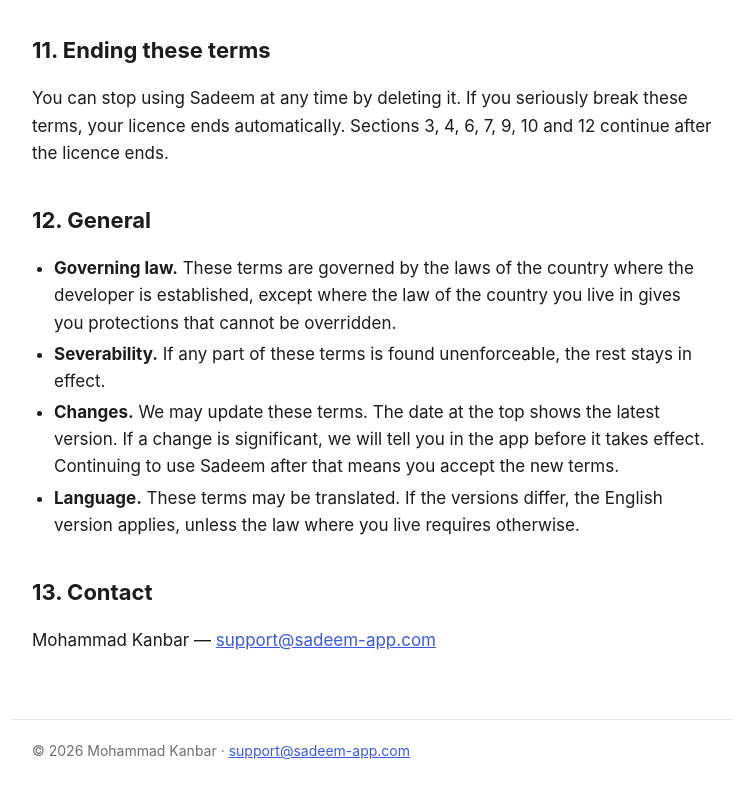
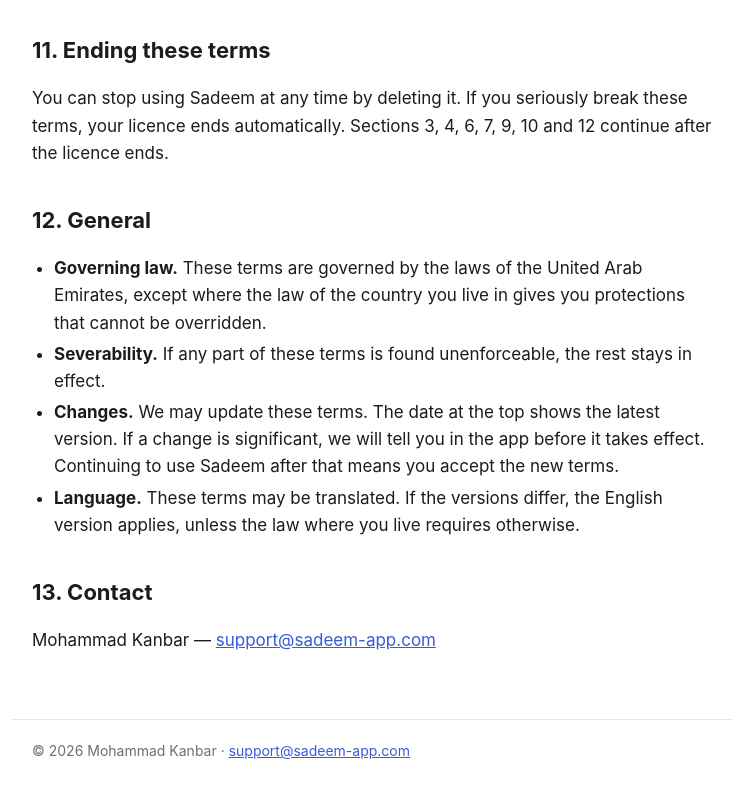
Before and after one commit to mon-v0id/sadeem-site, a plain HTML site: page terms/index.html in a window 1280 px wide. Shown: the part 4020-4823 px from the top of the page, without its empty margins (268-1010 px from the left). Drawn offline with Linux system fonts and the light colour scheme.

Commit message:
Terms: governed by the laws of the United Arab Emirates
Co-Authored-By: Claude Opus 5.5 <noreply@anthropic.com>

```diff
--- a/terms/index.html
+++ b/terms/index.html
@@ -48,7 +48,7 @@
 <h2>11. Ending these terms</h2>
 <p>You can stop using Sadeem at any time by deleting it. If you seriously break these terms, your licence ends automatically. Sections 3, 4, 6, 7, 9, 10 and 12 continue after the licence ends.</p>
 <h2>12. General</h2>
-<ul><li><strong>Governing law.</strong> These terms are governed by the laws of the country where the developer is established, except where the law of the country you live in gives you protections that cannot be overridden.</li><li><strong>Severability.</strong> If any part of these terms is found unenforceable, the rest stays in effect.</li><li><strong>Changes.</strong> We may update these terms. The date at the top shows the latest version. If a change is significant, we will tell you in the app before it takes effect. Continuing to use Sadeem after that means you accept the new terms.</li><li><strong>Language.</strong> These terms may be translated. If the versions differ, the English version applies, unless the law where you live requires otherwise.</li></ul>
+<ul><li><strong>Governing law.</strong> These terms are governed by the laws of the United Arab Emirates, except where the law of the country you live in gives you protections that cannot be overridden.</li><li><strong>Severability.</strong> If any part of these terms is found unenforceable, the rest stays in effect.</li><li><strong>Changes.</strong> We may update these terms. The date at the top shows the latest version. If a change is significant, we will tell you in the app before it takes effect. Continuing to use Sadeem after that means you accept the new terms.</li><li><strong>Language.</strong> These terms may be translated. If the versions differ, the English version applies, unless the law where you live requires otherwise.</li></ul>
 <h2>13. Contact</h2>
 <p>Mohammad Kanbar — <a href="mailto:support@sadeem-app.com">support@sadeem-app.com</a></p>
 </main>
```
Also changed, not shown: 1 other file.
